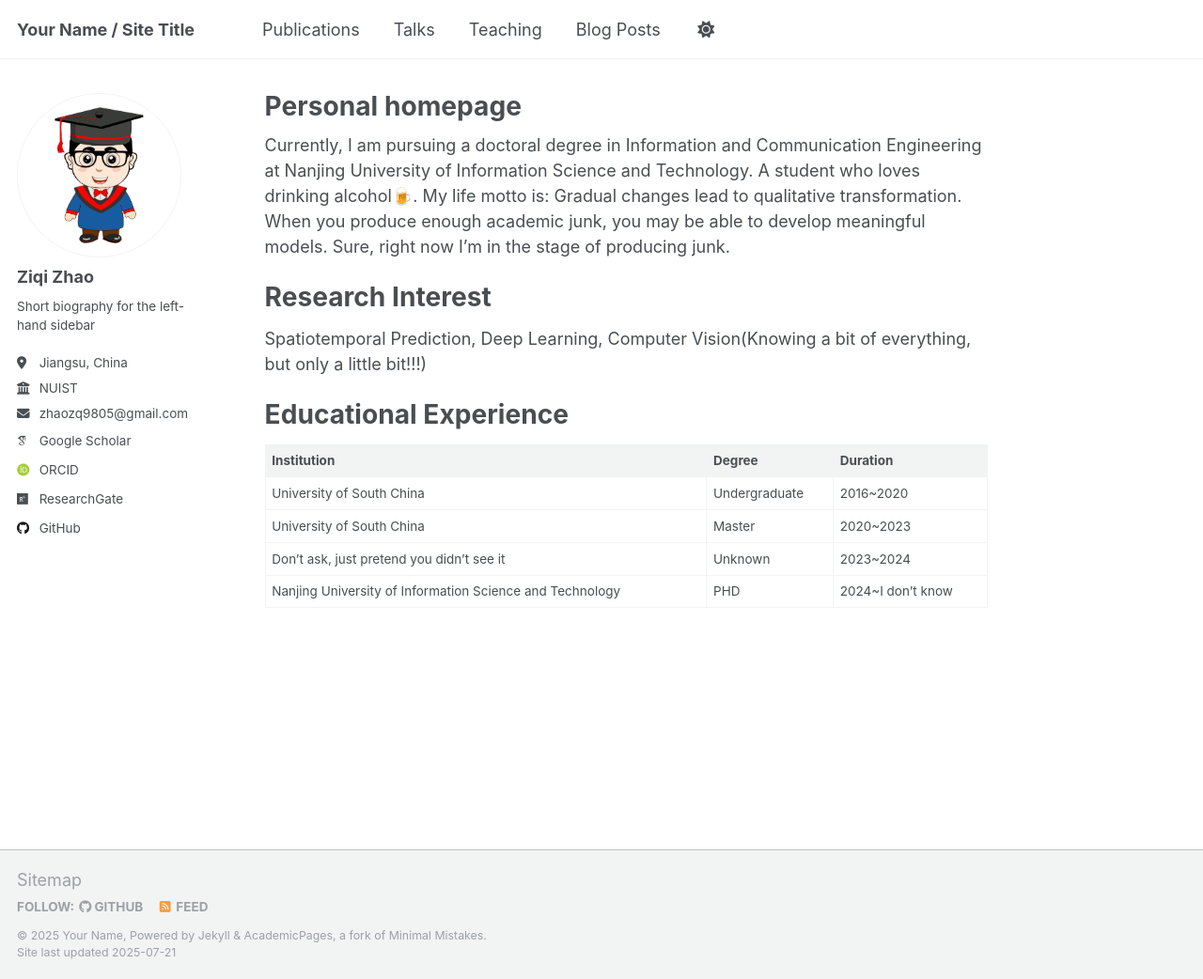
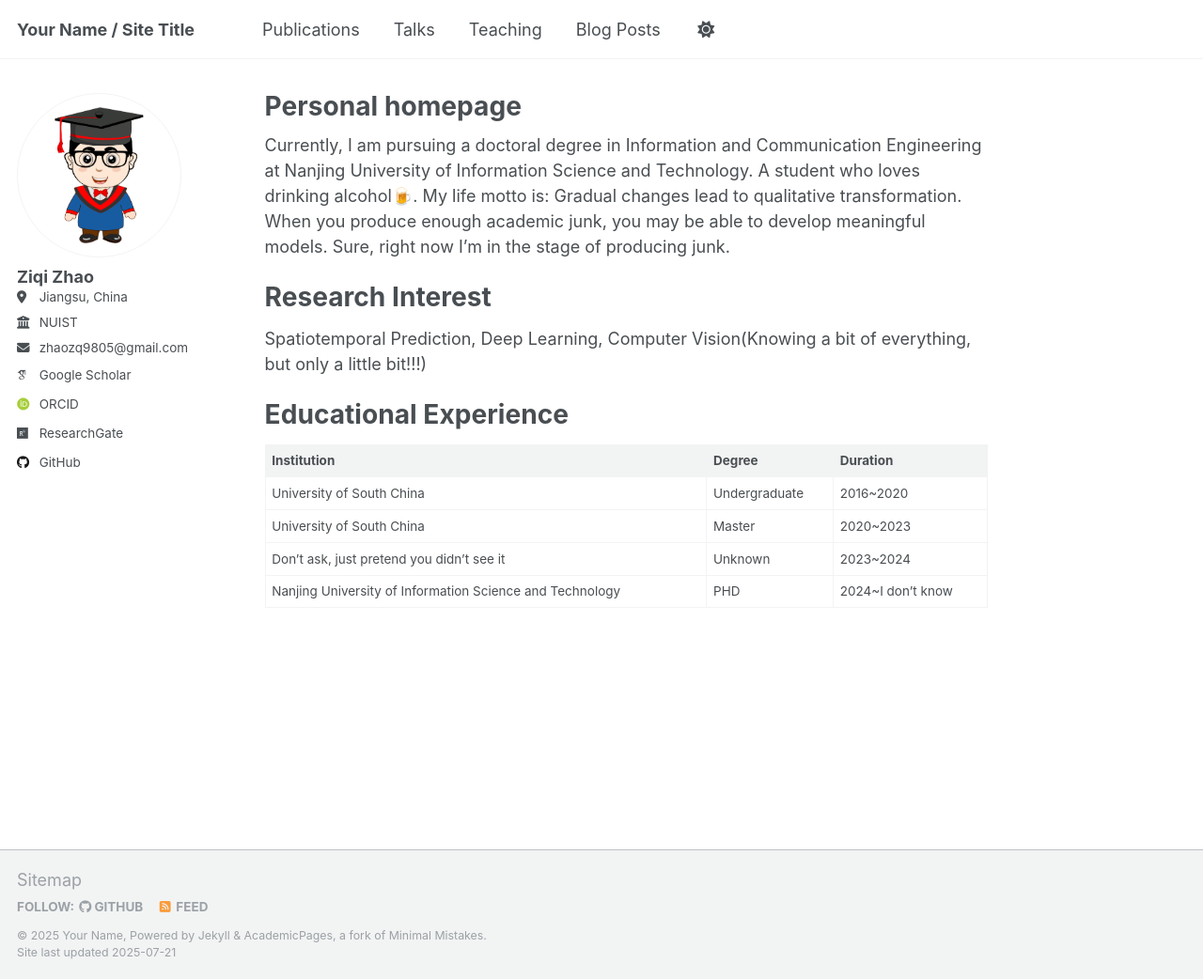
Before and after one commit to zqzhaolab/zqzhaolab.github.io, a Jekyll site: the page built from _pages/about.md, in a window 1280 px wide and 1042 px high. Shown: the whole window at 94% size. Built offline with Jekyll 4.4.1, drawn with Linux system fonts in a browser that asks for light colours; some web fonts are replaced; a script that is not in the unit is left out.

Commit message:
Update _config.yml

```diff
--- a/_config.yml
+++ b/_config.yml
@@ -25,7 +25,7 @@ author:
   avatar           : "touxiang.jpg"
   name             : "Ziqi Zhao"
   pronouns         : # example: "she/her"
-  bio              : "Short biography for the left-hand sidebar"
+  bio              : #"Short biography for the left-hand sidebar"
   location         : "Jiangsu, China"
   employer         : "NUIST
 "
```
